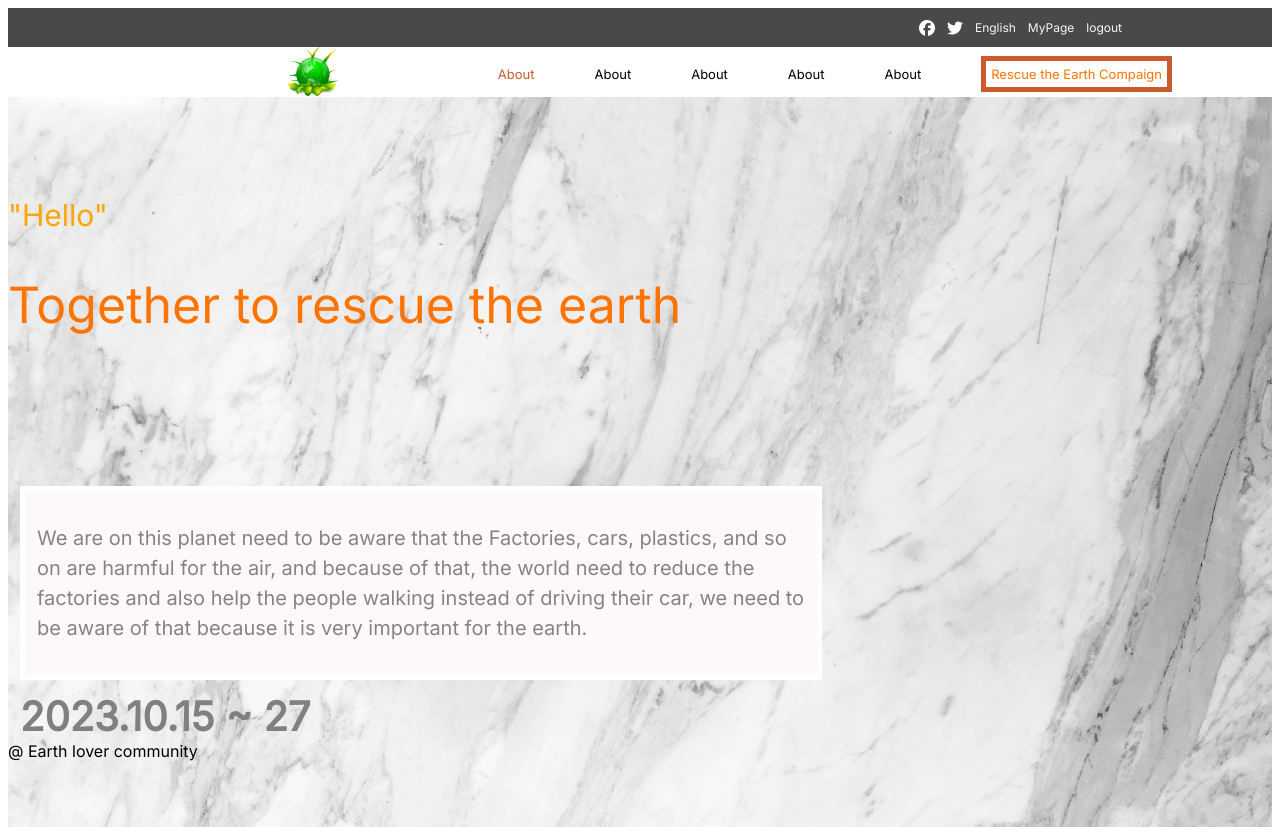
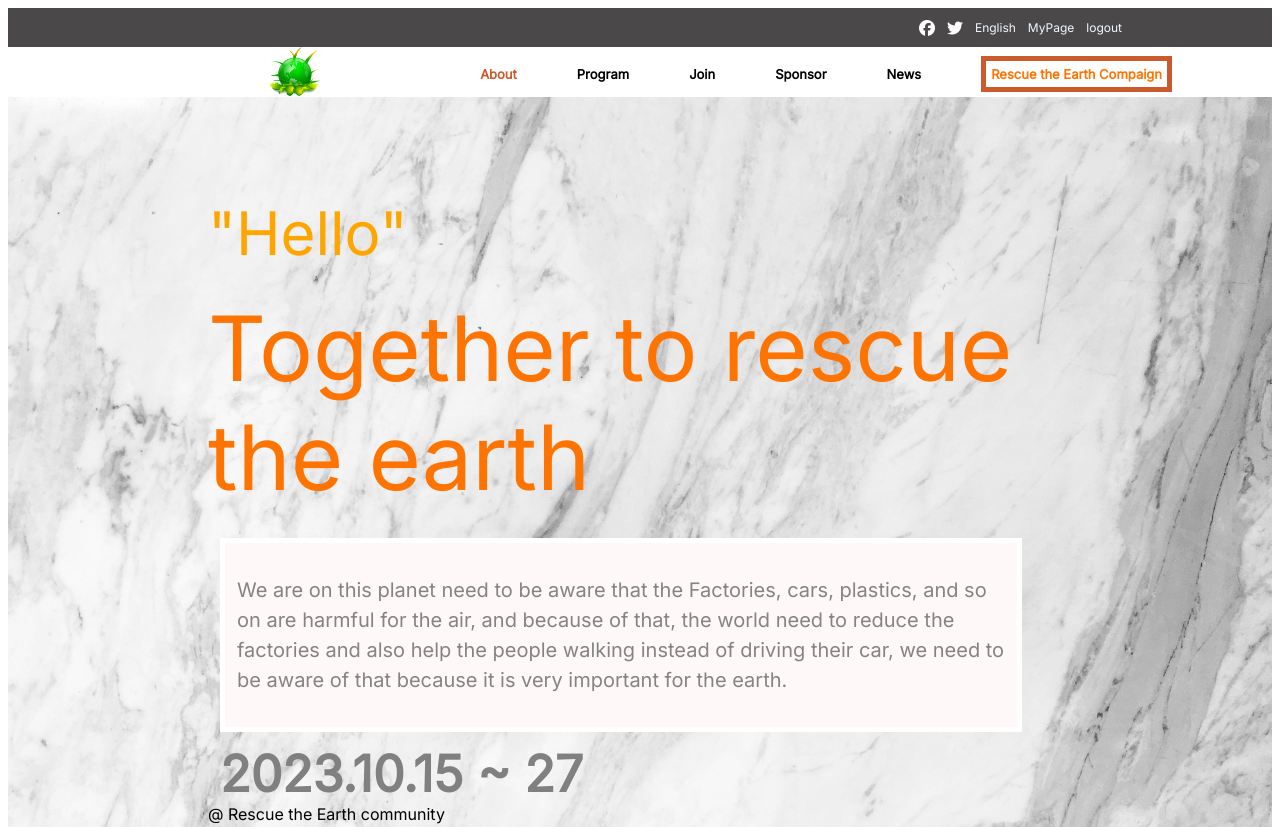
Before and after one commit to OnlyUnknown/Capstone-Mudole1, a plain HTML site: page index.html in a window 1280 px wide. Shown: the top 827 px of the page. Drawn offline with Linux system fonts and the light colour scheme.

Commit message:
Adjusted the home page title for the Desktop version

```diff
--- a/index.html
+++ b/index.html
@@ -16,10 +16,10 @@
         <div class="nav-links">
             <div class="logo-nav"><img src="./earth-logo.png"></div>
         <div class="about">About</div>
-        <div>About</div>
-        <div>About</div>
-        <div>About</div>
-        <div>About</div>
+        <div>Program</div>
+        <div>Join</div>
+        <div>Sponsor</div>
+        <div>News</div>
         <div class="compaign">Rescue the Earth Compaign</div>
     </div></nav>
     <section class="home-page">
@@ -36,7 +36,7 @@
         </p>
     </div>
     <div class="home-date">2023.10.15 ~ 27</div>
-    <div class="owners">@ Earth lover community</div>
+    <div class="owners">@ Rescue the Earth community</div>
 </section>
 <section class="program-list">
     <div class="title-partners">Main Program</div>
--- a/style.css
+++ b/style.css
@@ -231,6 +231,7 @@ margin-right: 50px
         align-items: center;
         font-size: small;
         margin-right: 100px;
+        font-weight: 1000;
     }
 
     .about{
@@ -242,12 +243,7 @@ margin-right: 50px
         height: 50px;
     }
 
-    .home-page {
-        background-image: url("air-background.jpg");
-        background-size: cover;
-        max-width: 100%;
-        padding-bottom: 100px;
-    }
+
 
     .compaign{
         border: rgb(203, 90, 45) 5px solid;
@@ -276,4 +272,60 @@ margin-right: 50px
     margin-left: 12px;
     }
 
+    .title{
+        padding-top: 100px;
+     }
+
+     .greeting{
+         font-size: 60px;
+         color: orange;
+         margin-bottom: -50px;
+     }
+
+     .home-page {
+        background-image: url("air-background.jpg");
+        background-size: cover;
+        max-width: 100%;
+        padding-bottom: 100px;
+        padding-left: 200px;
+        padding-right: 200px;
+    }
+
+     .home-title {
+         font-weight: 400;
+         max-width: 100%;
+         height: 300px;
+         color: rgb(255, 115, 0);
+         font-size: 90px;
+
+     }
+
+     .title-p {
+         max-width: 768px;
+         background-color: rgb(255, 248, 248);
+         font-size: 20px;
+         margin-top: -130px;
+         border: solid white 5px;
+         padding: 12px;
+         font-size: normal;
+         margin-left: 12px ;
+         margin-right: 12px;
+     }
+
+     .title-p p{
+         font-size: normal;
+         color: rgba(128, 128, 128, 0.97);
+         line-height: 30px;
+     }
+
+     .home-date{
+         margin-left: 12px;
+         font-size: 50px;
+         max-width: 768px;
+         color: rgb(128, 128, 128);
+         font-weight: 1000;
+         margin-top: 12px;
+     }
+
+
   }
```
